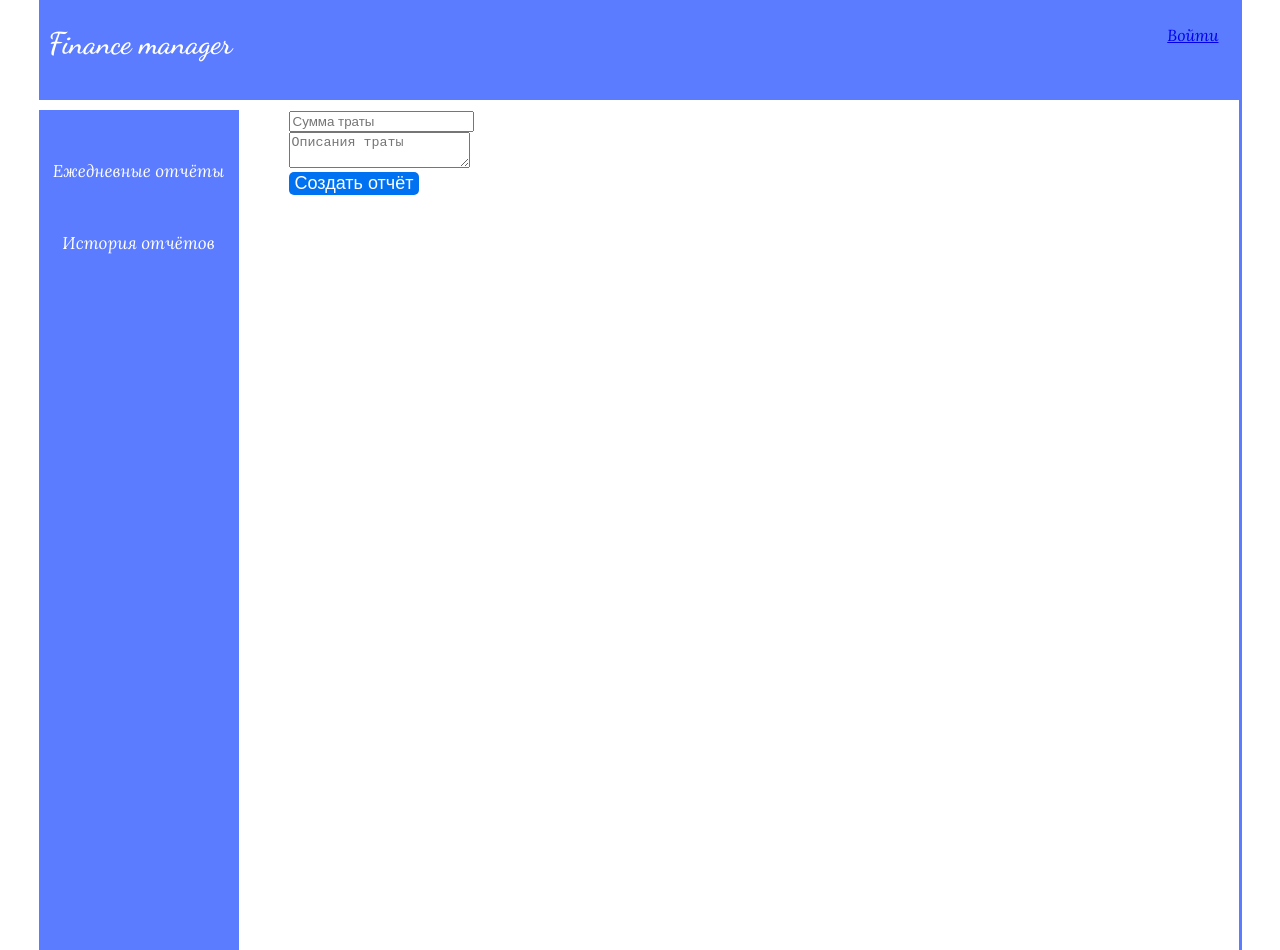
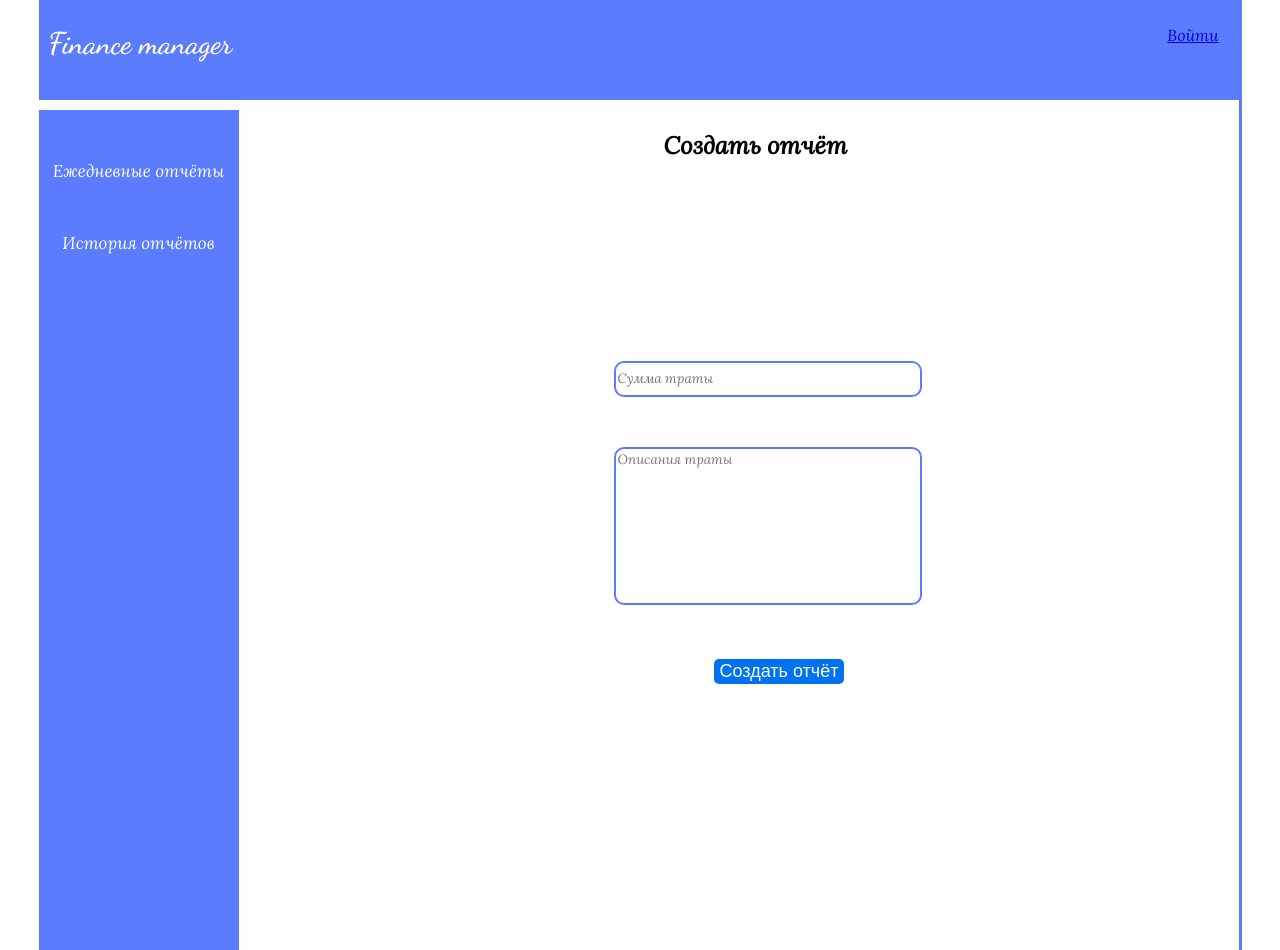
Before and after one commit to Antanidoss/Finance-manager-client, a React (Create React App) app: page /addReport in a window 1280 px wide. Built offline with nearby package versions, Linux system fonts and the light colour scheme; no server answers.

Commit message:
add style for addReport component

```diff
--- a/src/components/Reports/AddReport/AddReport.jsx
+++ b/src/components/Reports/AddReport/AddReport.jsx
@@ -1,5 +1,6 @@
 import React from "react"
 import {Field, reduxForm} from "redux-form";
+import classes from "./AddReport.module.css"
 
 class AddReport extends React.Component {
     onSubmit = (formData) => {
@@ -9,6 +10,9 @@ class AddReport extends React.Component {
     render() {
         return (
             <div>
+                <div className={classes.addReportText}>
+                    <h2>Создать отчёт</h2>
+                </div>
                 <AddReportReduxForm onSubmit={this.onSubmit}></AddReportReduxForm>
             </div>
         )
@@ -17,14 +21,14 @@ class AddReport extends React.Component {
 
 const AddReportForm = (props) => {
         return (
-            <form onSubmit={props.handleSubmit}>
-                <div>
+            <form onSubmit={props.handleSubmit} className={classes.addReportForm}>
+                <div className={classes.amountSpent}>
                     <Field placeholder="Сумма траты" component="input" name="amountSpent"></Field>
                 </div>
-                <div>
+                <div className={classes.descriptionsOfExpenses}>
                     <Field placeholder="Описания траты" component="textarea" name="descriptionsOfExpenses"></Field>
                 </div>
-                <div>
+                <div className={classes.addReportButton}>
                     <button>
                         Создать отчёт
                     </button>
--- /dev/null
+++ b/src/components/Reports/AddReport/AddReport.module.css
@@ -0,0 +1,33 @@
+.addReportForm{
+    width: 300px;
+    margin: 0 auto;
+    margin-top: 150px;
+}
+.addReportForm input, textarea{
+    margin-top: 50px;
+    border: 2px solid #5c7cff;
+    border-radius: 10px;
+    font-family: 'Lora', serif;
+}
+.amountSpent input{
+    height: 30px;
+    width: 300px;
+}
+.descriptionsOfExpenses textarea{
+    resize: none;
+    width: 300px;
+    height: 150px;
+    overflow: scroll;
+}
+.addReportButton {
+    margin-top: 50px;
+    margin-left: 100px;
+}
+.addReportButton button {
+    height: 25px;
+}
+.addReportText{
+    width: 200px;
+    margin: 0 auto;
+    font-family: 'Lora', serif;
+}
```
